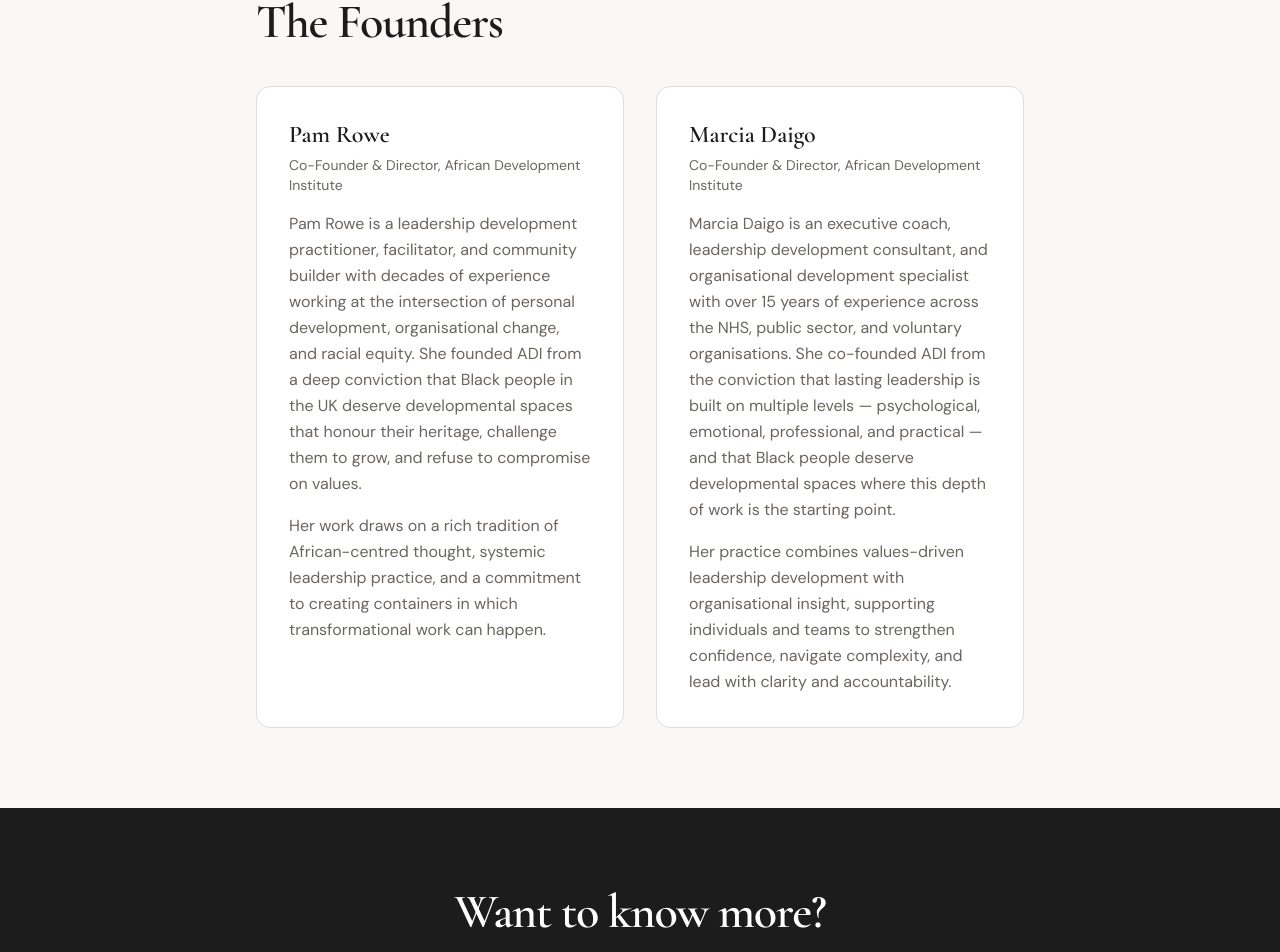
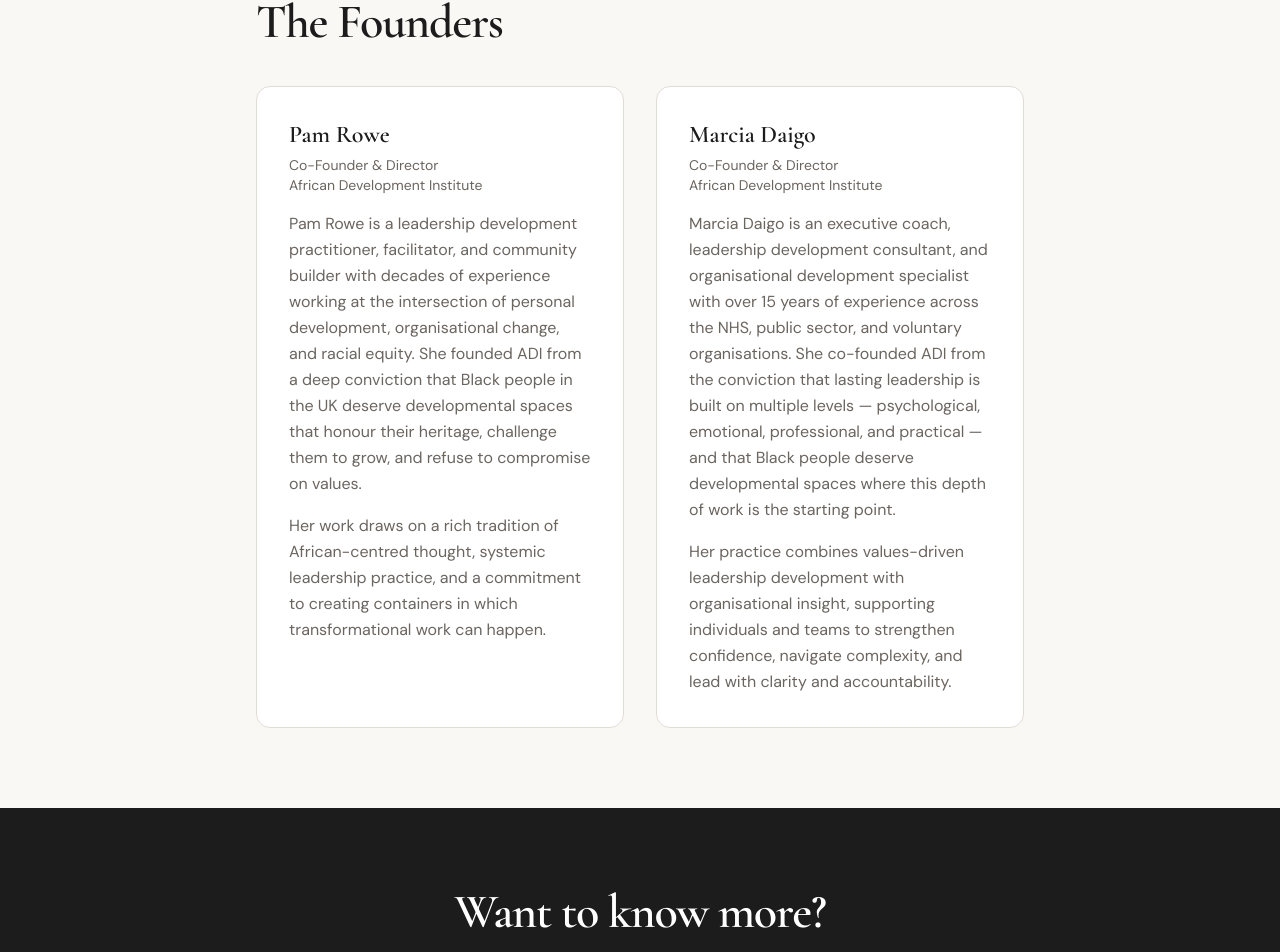
Before and after one commit to jamesprosper270888/african-development-institute, a Next.js app: page /about in a window 1280 px wide. Shown: the part 2324-3276 px from the top of the page. Built offline with nearby package versions, Linux system fonts and the light colour scheme; no server answers.

Commit message:
style: Put African Development Institute on second line in founder cards
Co-Authored-By: Claude Opus 4.6 <noreply@anthropic.com>

```diff
--- a/src/app/(marketing)/about/page.tsx
+++ b/src/app/(marketing)/about/page.tsx
@@ -119,7 +119,9 @@ export default function AboutPage() {
                   Pam Rowe
                 </h3>
                 <p className="mt-1 text-sm text-muted-foreground">
-                  Co-Founder &amp; Director, African Development Institute
+                  Co-Founder &amp; Director
+                  <br />
+                  African Development Institute
                 </p>
                 <p className="mt-4 leading-relaxed text-muted-foreground">
                   Pam Rowe is a leadership development practitioner, facilitator,
@@ -141,7 +143,9 @@ export default function AboutPage() {
                   Marcia Daigo
                 </h3>
                 <p className="mt-1 text-sm text-muted-foreground">
-                  Co-Founder &amp; Director, African Development Institute
+                  Co-Founder &amp; Director
+                  <br />
+                  African Development Institute
                 </p>
                 <p className="mt-4 leading-relaxed text-muted-foreground">
                   Marcia Daigo is an executive coach, leadership development
```
